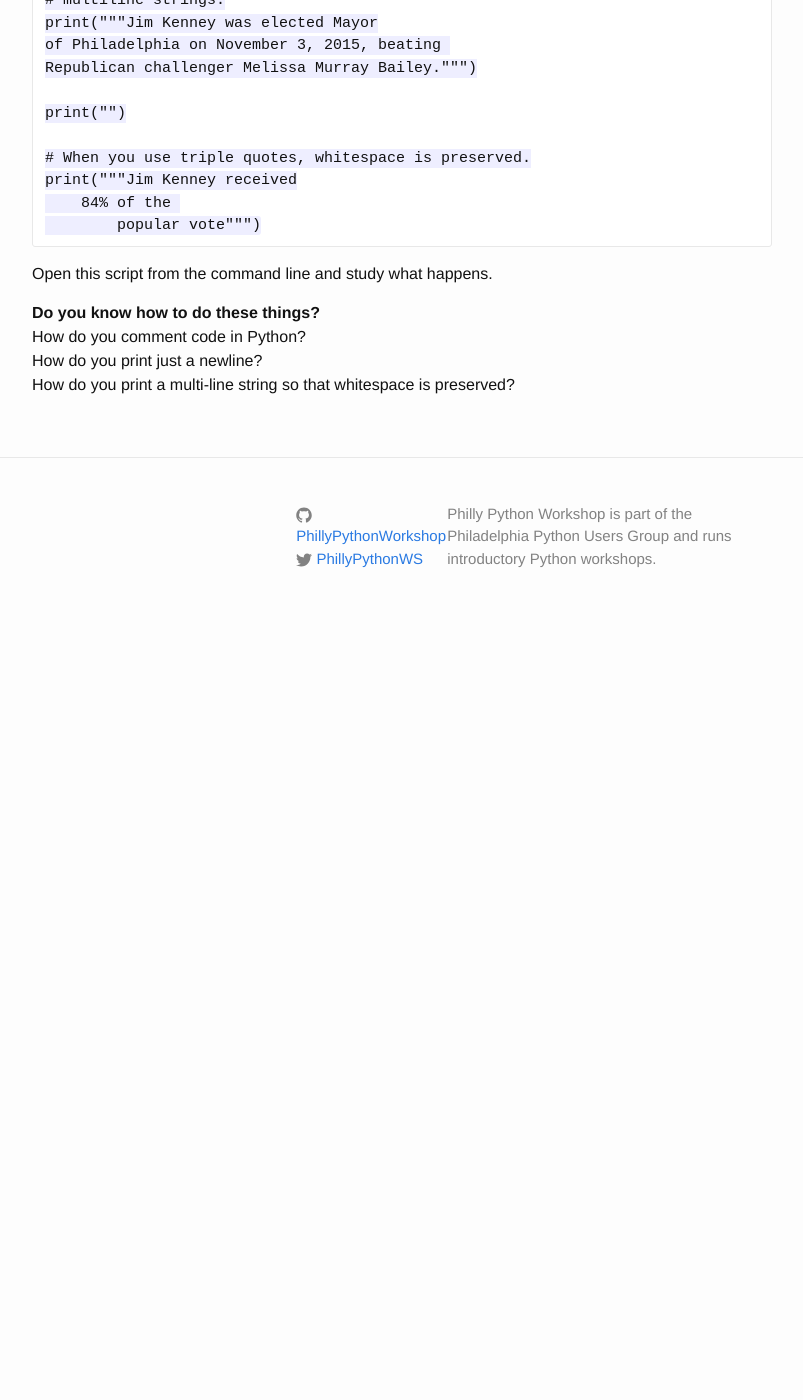
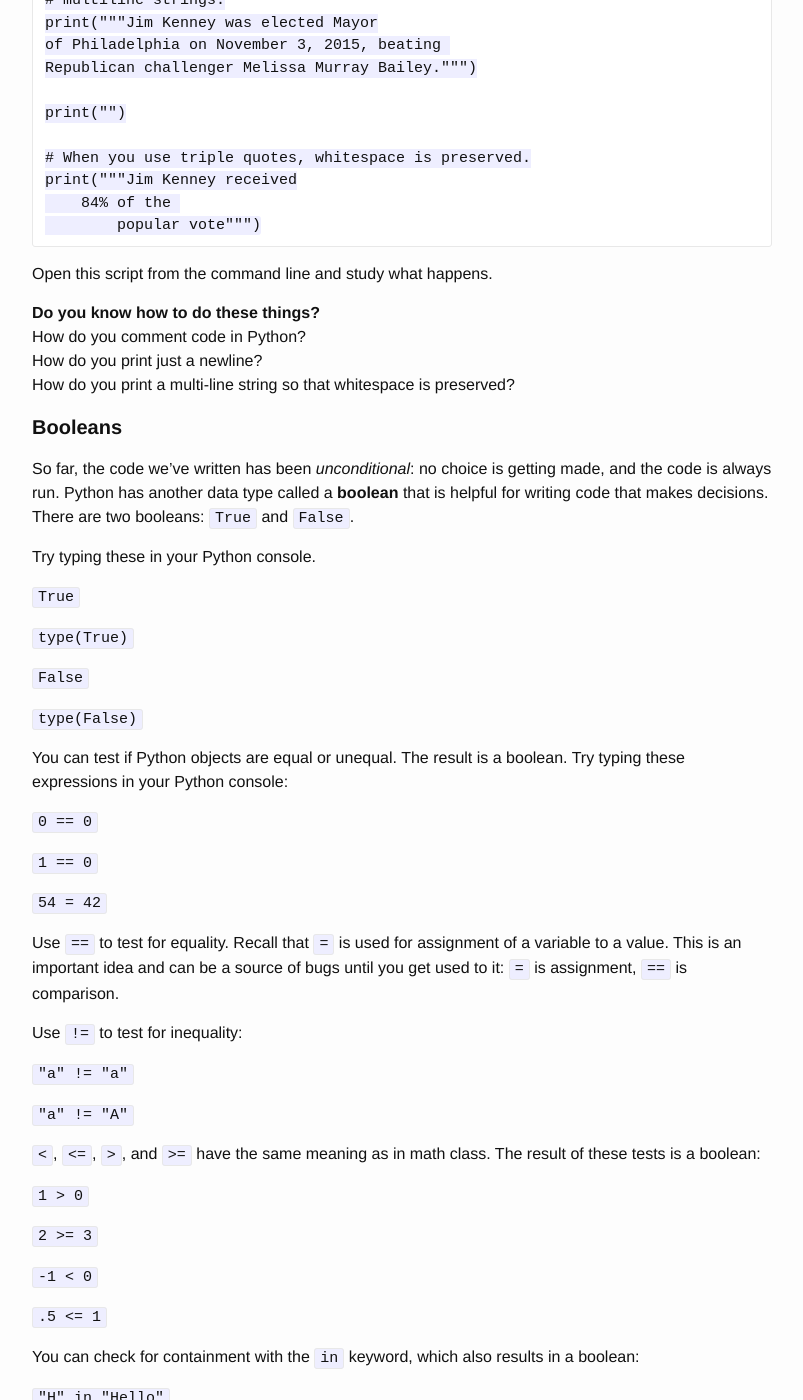
Before and after one commit to PhillyPythonWorkshop/PhillyPythonWorkshop.github.io, a Jekyll site: the page built from pages/fridaytutorial.md, in a window 1280 px wide and 1400 px high, scrolled down 6253 px. Shown: the whole window, without its empty margins (238-1041 px from the left). Built offline with Jekyll 4.4.1, drawn with Linux system fonts in a browser that asks for light colours; before the commit the page ends 6883 px from its top, so only the background shows below that; some of the changed text lies outside the part shown.

Commit message:
add section on booleans

```diff
--- a/pages/fridaytutorial.md
+++ b/pages/fridaytutorial.md
@@ -277,3 +277,57 @@ Open this script from the command line and study what happens.
 : How do you comment code in Python?
 : How do you print just a newline?
 : How do you print a multi-line string so that whitespace is preserved?
+
+
+####Booleans
+So far, the code we've written has been *unconditional*: no choice is getting made, and the code is always run. Python has another data type called a **boolean** that is helpful for writing code that makes decisions. There are two booleans: `True` and `False`.
+
+Try typing these in your Python console.
+
+`True`
+
+`type(True)`
+
+`False`
+
+`type(False)`
+
+You can test if Python objects are equal or unequal. The result is a boolean.  Try typing these expressions in your Python console:
+
+`0 == 0`
+
+`1 == 0`
+
+`54 = 42`
+
+Use `==` to test for equality. Recall that `=` is used for assignment of a variable to a value.
+This is an important idea and can be a source of bugs until you get used to it: `=` is assignment, `==` is comparison.
+
+
+Use `!=` to test for inequality:
+
+`"a" != "a"`
+
+`"a" != "A"`
+
+`<`, `<=`, `>`, and `>=` have the same meaning as in math class. The result of these tests is a boolean:
+
+`1 > 0`
+
+`2 >= 3`
+
+`-1 < 0`
+
+`.5 <= 1`
+
+You can check for containment with the `in` keyword, which also results in a boolean:
+
+`"H" in "Hello"`
+
+`"X" in "Hello"`
+
+Or check for a lack of containment with `not in`:
+
+`"a" not in "abcde"`
+
+`"Chicago" not in "Philadelphia Python Workshop"`
```
Also changed, not shown: 10 other files.
